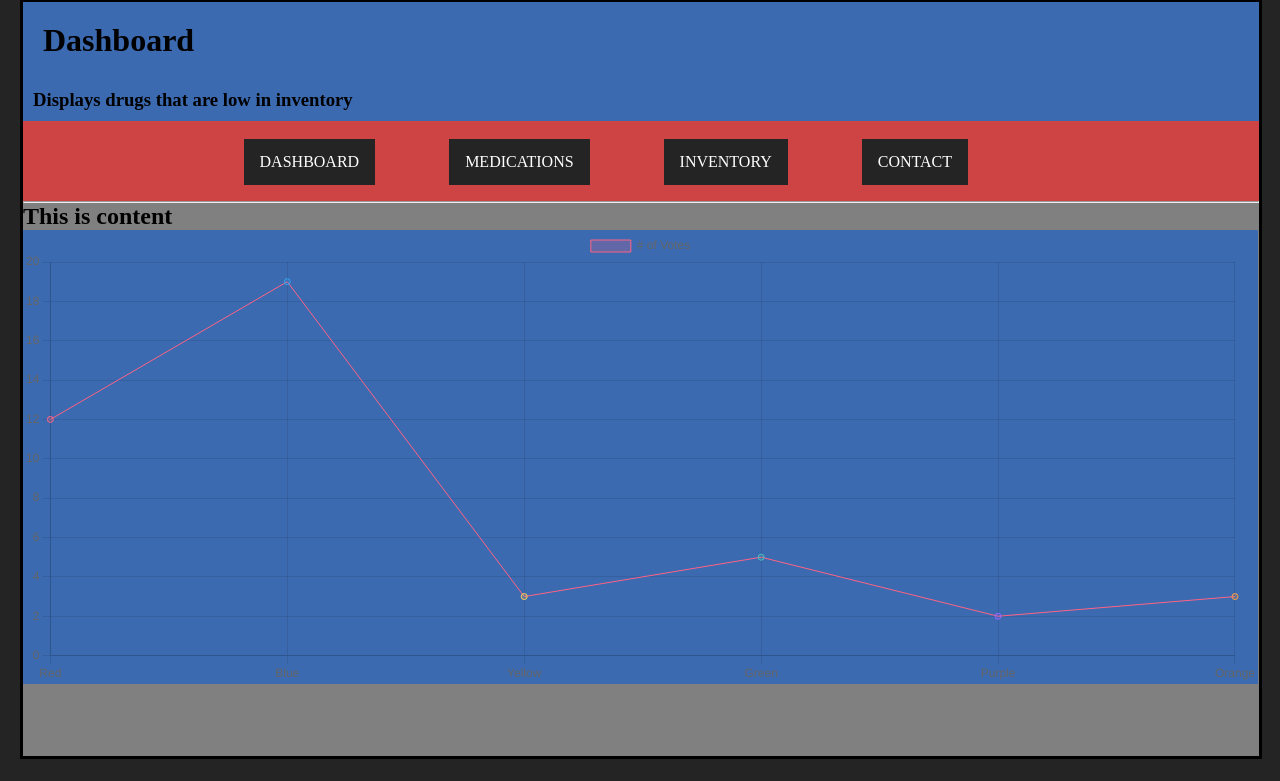
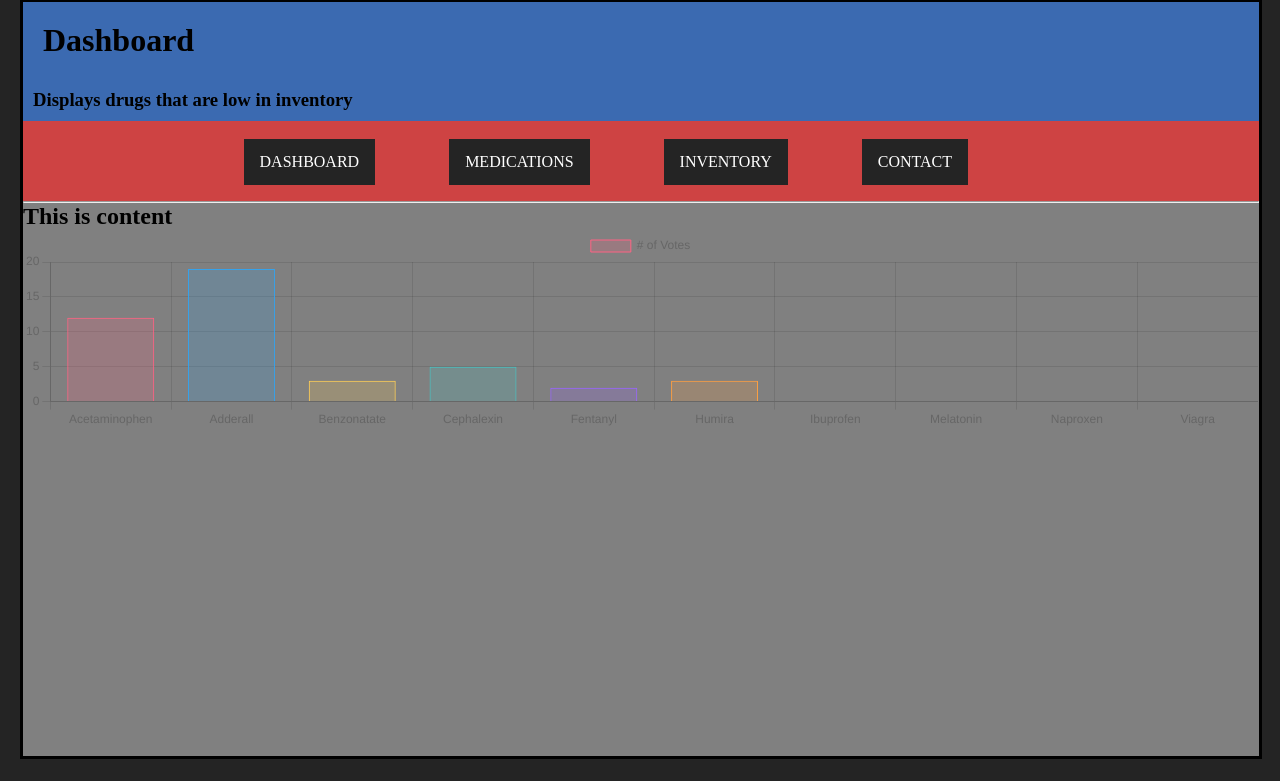
Before and after one commit to j478/Hackathon21, a Flask app: page /dashboard in a window 1280 px wide. Shown: the part 39-820 px from the top of the page. Run offline with Flask 2, Linux system fonts and the light colour scheme; some libraries are stand-ins or nearby versions.

Commit message:
added graph, worked this time

```diff
--- a/static/style.css
+++ b/static/style.css
@@ -61,11 +61,9 @@ nav{
 	padding-top: 18px;
 }
 
+  .chart-container{
 
 
-  canvas {
-	display: inline-block;
-	background: #3b6ab1;
   }
 
 
--- a/templates/dashboard.html
+++ b/templates/dashboard.html
@@ -5,7 +5,8 @@
 		<meta http-equiv='cache-control' content='no-cache'>
 		<meta http-equiv='expires' content='0'>
 		<meta http-equiv='pragma' content='no-cache'>
-    	<title>Hackathon21</title>
+        <title>Hackathon21</title>
+       <!-- <link rel="stylesheet" href="https://stackpath.bootstrapcdn.com/bootstrap/4.3.1/css/bootstrap.min.css" integrity="sha384-ggOyR0iXCbMQv3Xipma34MD+dH/1fQ784/j6cY/iJTQUOhcWr7x9JvoRxT2MZw1T" crossorigin="anonymous">-->
         <link rel="stylesheet" href="{{ url_for('static', filename='style.css') }}">
         <script src="https://cdn.jsdelivr.net/npm/chart.js@3.1.0/dist/chart.min.js"></script>
 	</head>
@@ -32,14 +33,15 @@
         <content>
             <h2>This is content</h2>
 
-
-            <canvas id="chart" width="400" height="400"></canvas>
+            <div class="graph1">
+            <canvas id="chart" width="200" height="200"></canvas>
              <script>
                 var ctx = document.getElementById('chart').getContext('2d');
+
                 var myChart = new Chart(ctx, {
-                    type: 'line',
+                    type: 'bar',
                     data: {
-                        labels: ['Red', 'Blue', 'Yellow', 'Green', 'Purple', 'Orange'],
+                        labels: ['Acetaminophen', 'Adderall', 'Benzonatate', 'Cephalexin', 'Fentanyl', 'Humira', 'Ibuprofen', 'Melatonin', 'Naproxen', 'Viagra'],
                         datasets: [{
                             label: '# of Votes',
                             data: [12, 19, 3, 5, 2, 3],
@@ -70,9 +72,11 @@
                         },
                         responsive: true,
                         maintainAspectRatio: false
+
                     }
                 });
              </script>
+            </div>
 
 
 
```
